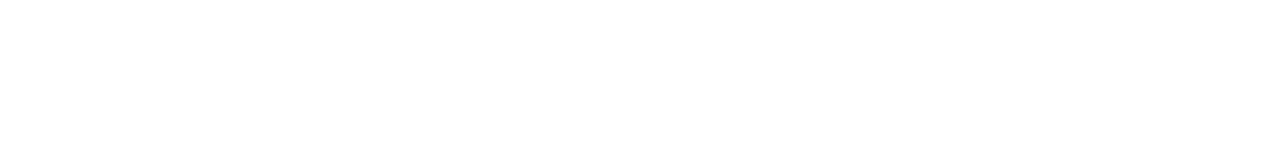
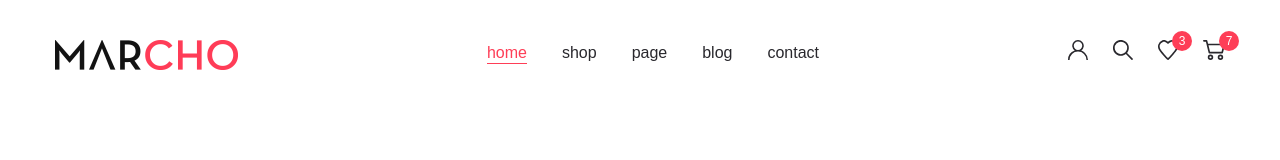
Before and after one commit to Az-ber/marcho, a website: page app/index.html in a window 1280 px wide. Drawn offline with nearby package versions, Linux system fonts and the light colour scheme; files that its build step writes are made by us from their sources.

Commit message:
added header, added fonts

```diff
--- a/app/index.html
+++ b/app/index.html
@@ -9,7 +9,50 @@
 </head>
 <body>
 
-
+  <header class="header">
+    <div class="container">
+      <div class="header__inner">
+        <a href="#" class="logo">
+          <img src="images/logo.png" alt="logo" class="logo__img">
+        </a>
+        <nav class="menu">
+          <ul class="menu__list">
+            <li class="menu__list-item">
+              <a href="#" class="menu__list-link menu__list-link--active">home</a>
+            </li>
+            <li class="menu__list-item">
+              <a href="#" class="menu__list-link">shop</a>
+            </li>
+            <li class="menu__list-item">
+              <a href="#" class="menu__list-link">page</a>
+            </li>
+            <li class="menu__list-item">
+              <a href="#" class="menu__list-link">blog</a>
+            </li>
+            <li class="menu__list-item">
+              <a href="#" class="menu__list-link">contact</a>
+            </li>
+          </ul>
+        </nav>
+        <div class="user-nav">
+          <a href="#" class="user-nav__link">
+            <img class="user-nav__link-img" src="images/icons/user.svg" alt="user">
+          </a>
+          <a href="#" class="user-nav__link">
+            <img class="user-nav__link-img" src="images/icons/search.svg" alt="search">
+          </a>
+          <a href="#" class="user-nav__link">
+            <img class="user-nav__link-img" src="images/icons/heart.svg" alt="heart">
+            <span class="user-nav__num">3</span>
+          </a>
+          <a href="#" class="user-nav__link">
+            <img class="user-nav__link-img" src="images/icons/cart.svg" alt="cart">
+            <span class="user-nav__num">7</span>
+          </a>
+        </div>
+      </div>
+    </div>
+  </header>
 
   <script src="js/main.min.js"></script>
 </body>
--- a/app/scss/_fonts.scss
+++ b/app/scss/_fonts.scss
@@ -0,0 +1,39 @@
+@font-face {
+  font-family: 'Quicksand-Regular', sans-serif;
+  font-style: normal;
+  font-weight: 400;
+  src:  local('Quicksand-Regular'),
+        url('../fonts/Quicksand-Regular.woff2') format('woff2'),
+        url('../fonts/Quicksand-Regular.woff') format('woff');
+  font-display: swap;
+}
+
+@font-face {
+  font-family: 'Quicksand-Medium', sans-serif;
+  font-style: normal;
+  font-weight: 500;
+  src:  local('Quicksand-Medium'),
+        url('../fonts/Quicksand-Medium.woff2') format('woff2'),
+        url('../fonts/Quicksand-Medium.woff') format('woff');
+  font-display: swap;
+}
+
+@font-face {
+  font-family: 'Roboto-Regular', sans-serif;
+  font-style: normal;
+  font-weight: 400;
+  src:  local('Roboto-Regular'),
+        url('../fonts/Roboto-Regular.woff2') format('woff2'),
+        url('../fonts/Roboto-Regular.woff') format('woff');
+  font-display: swap;
+}
+
+@font-face {
+  font-family: 'Roboto-Bold', sans-serif;
+  font-style: normal;
+  font-weight: 700;
+  src:  local('Roboto-Bold'),
+        url('../fonts/Roboto-Bold.woff2') format('woff2'),
+        url('../fonts/Roboto-Bold.woff') format('woff');
+  font-display: swap;
+}
--- a/app/scss/_global.scss
+++ b/app/scss/_global.scss
@@ -0,0 +1,12 @@
+body{
+  color: $default;
+  font-size: 16px;
+  line-height: 26px;
+  @extend %quicksand-500;
+}
+
+.container{
+  max-width: 1200px;
+  margin: 0 auto;
+  padding: 0 15px;
+}
--- a/app/scss/_vars.scss
+++ b/app/scss/_vars.scss
@@ -0,0 +1,23 @@
+$accent: #fe3e57;
+$default: #8d8d8d;
+$title: #29282d;
+
+%quicksand-400{
+  font-family: 'Quicksand-Regular', sans-serif;
+  font-weight: 400;
+}
+
+%quicksand-500{
+  font-family: 'Quicksand-Medium', sans-serif;
+  font-weight: 500;
+}
+
+%roboto-400{
+  font-family: 'Roboto-Regular', sans-serif;
+  font-weight: 400;
+}
+
+%roboto-700{
+  font-family: 'Roboto-Bold', sans-serif;
+  font-weight: 700;
+}
--- a/app/scss/style.scss
+++ b/app/scss/style.scss
@@ -4,7 +4,62 @@
 @import 'global';
 
 
+.header{
+  padding: 40px 0;
+  &__inner{
+    display: flex;
+    justify-content: space-between;
+  }
+}
 
+.menu{
+  &__list{
+    display: flex;
+  }
+  &__list-item + .menu__list-item{
+    margin-left: 35px;
+  }
+  &__list-link{
+    color:  $title;
+    padding-bottom: 2px;
+    transition: all .3s;
+    @extend %quicksand-400;
+
+    &:hover{
+      color: $accent;
+      border-bottom: 1px solid $accent;
+      @extend %quicksand-500;
+    }
+  }
+  &__list-link--active{
+    color: $accent;
+    border-bottom: 1px solid $accent;
+    @extend %quicksand-500;
+  }
+}
+
+.user-nav{
+  display: flex;
+  &__link{
+    position: relative;
+  }
+  &__link + .user-nav__link{
+    margin-left: 25px;
+  }
+  &__num{
+    position: absolute;
+    width: 20px;
+    height: 20px;
+    border-radius: 50%;
+    background-color: $accent;
+    top: -9px;
+    right: -14px;
+    font-size: 12px;
+    color: #fff;
+    line-height: 20px;
+    text-align: center;
+  }
+}
 
 
 @import 'media';
```
Also changed, not shown: app/images/icons/cart.svg (added), app/images/icons/heart.svg (added), app/images/icons/search.svg (added), app/images/icons/user.svg (added), app/images/logo.png (added), fonts/Quicksand-Medium.woff (added), fonts/Quicksand-Medium.woff2 (added), fonts/Quicksand-Regular.woff (added), fonts/Quicksand-Regular.woff2 (added), fonts/Roboto-Bold.woff (added), fonts/Roboto-Bold.woff2 (added), fonts/Roboto-Regular.woff (added), fonts/Roboto-Regular.woff2 (added).
